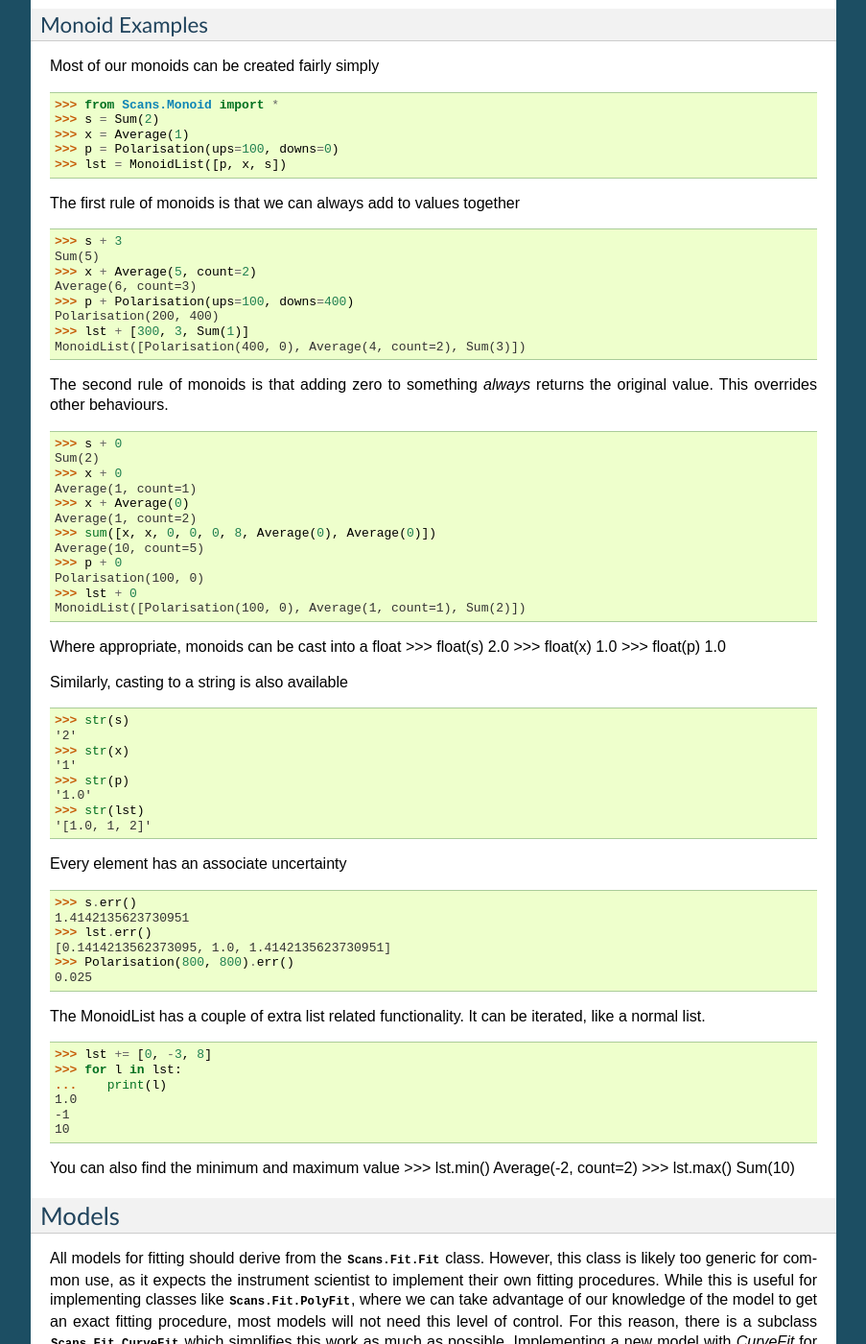
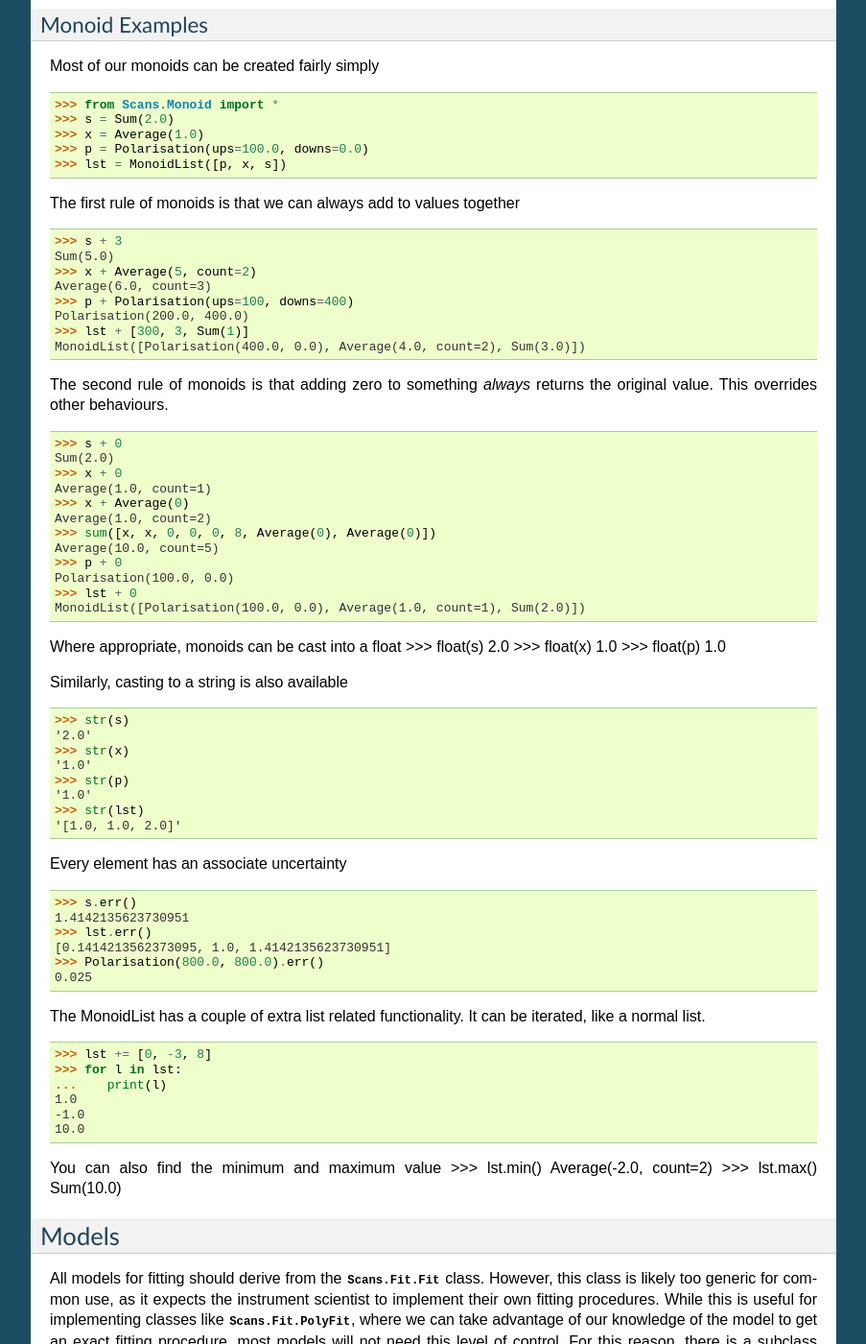
Before and after one commit to PyGenie-Scans/Scans, a Sphinx documentation site: the page built from doc/source/instrument.rst, in a window 1280 px wide and 1400 px high, scrolled down 2046 px. Shown: the whole window at 96% size, without its empty margins (198-1101 px from the left). Built offline with Sphinx 7.4.7, drawn with Linux system fonts in a browser that asks for light colours.

Commit message:
Move to floats in example
For some reason the python install on travis turns most of my numbers
into floats.

```diff
--- a/doc/source/instrument.rst
+++ b/doc/source/instrument.rst
@@ -123,37 +123,37 @@ Monoid Examples
 Most of our monoids can be created fairly simply
 
 >>> from Scans.Monoid import *
->>> s = Sum(2)
->>> x = Average(1)
->>> p = Polarisation(ups=100, downs=0)
+>>> s = Sum(2.0)
+>>> x = Average(1.0)
+>>> p = Polarisation(ups=100.0, downs=0.0)
 >>> lst = MonoidList([p, x, s])
 
 The first rule of monoids is that we can always add to values together
 
 >>> s + 3
-Sum(5)
+Sum(5.0)
 >>> x + Average(5, count=2)
-Average(6, count=3)
+Average(6.0, count=3)
 >>> p + Polarisation(ups=100, downs=400)
-Polarisation(200, 400)
+Polarisation(200.0, 400.0)
 >>> lst + [300, 3, Sum(1)]
-MonoidList([Polarisation(400, 0), Average(4, count=2), Sum(3)])
+MonoidList([Polarisation(400.0, 0.0), Average(4.0, count=2), Sum(3.0)])
 
 The second rule of monoids is that adding zero to something *always*
 returns the original value.  This overrides other behaviours.
 
 >>> s + 0
-Sum(2)
+Sum(2.0)
 >>> x + 0
-Average(1, count=1)
+Average(1.0, count=1)
 >>> x + Average(0)
-Average(1, count=2)
+Average(1.0, count=2)
 >>> sum([x, x, 0, 0, 0, 8, Average(0), Average(0)])
-Average(10, count=5)
+Average(10.0, count=5)
 >>> p + 0
-Polarisation(100, 0)
+Polarisation(100.0, 0.0)
 >>> lst + 0
-MonoidList([Polarisation(100, 0), Average(1, count=1), Sum(2)])
+MonoidList([Polarisation(100.0, 0.0), Average(1.0, count=1), Sum(2.0)])
 
 Where appropriate, monoids can be cast into a float
 >>> float(s)
@@ -166,13 +166,13 @@ Where appropriate, monoids can be cast into a float
 Similarly, casting to a string is also available
 
 >>> str(s)
-'2'
+'2.0'
 >>> str(x)
-'1'
+'1.0'
 >>> str(p)
 '1.0'
 >>> str(lst)
-'[1.0, 1, 2]'
+'[1.0, 1.0, 2.0]'
 
 Every element has an associate uncertainty
 
@@ -180,7 +180,7 @@ Every element has an associate uncertainty
 1.4142135623730951
 >>> lst.err()
 [0.1414213562373095, 1.0, 1.4142135623730951]
->>> Polarisation(800, 800).err()
+>>> Polarisation(800.0, 800.0).err()
 0.025
 
 The MonoidList has a couple of extra list related functionality.  It
@@ -190,14 +190,14 @@ can be iterated, like a normal list.
 >>> for l in lst:
 ...    print(l)
 1.0
--1
-10
+-1.0
+10.0
 
 You can also find the minimum and maximum value
 >>> lst.min()
-Average(-2, count=2)
+Average(-2.0, count=2)
 >>> lst.max()
-Sum(10)
+Sum(10.0)
 
 
 Models
```
